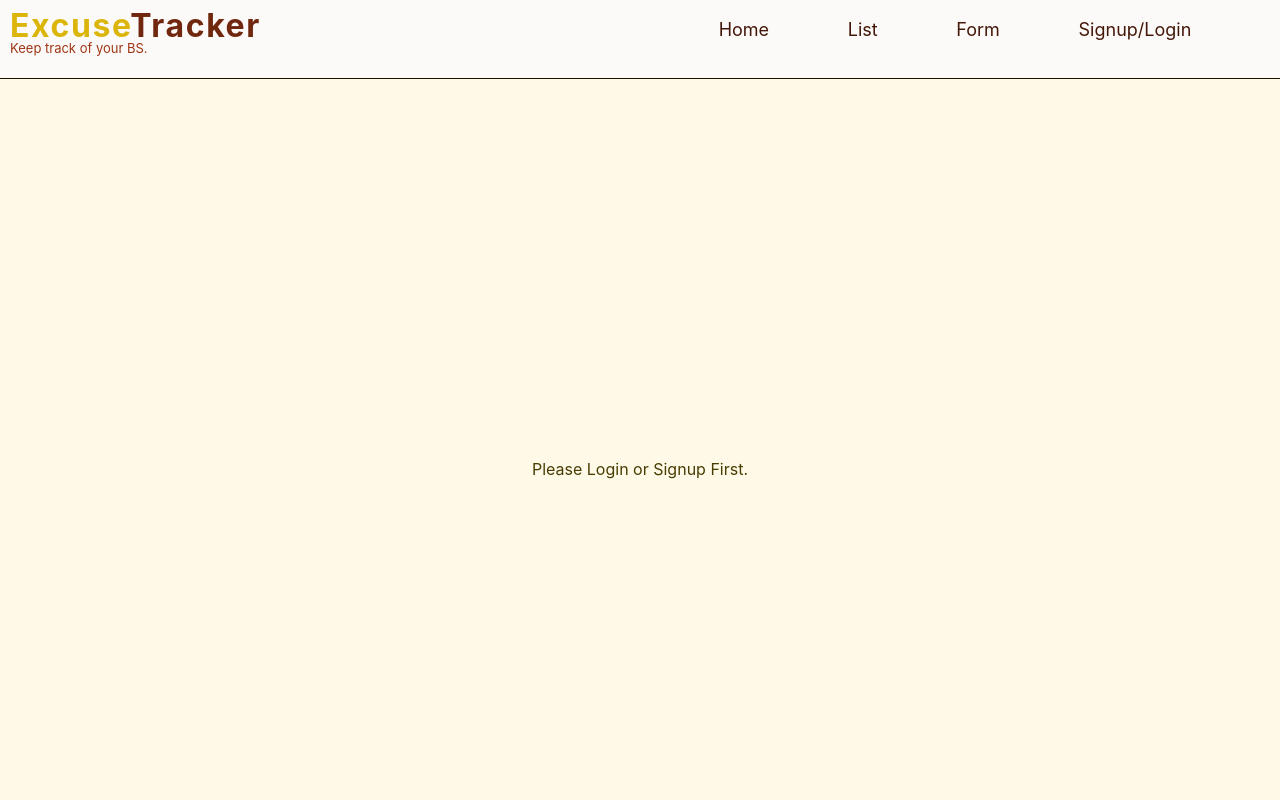
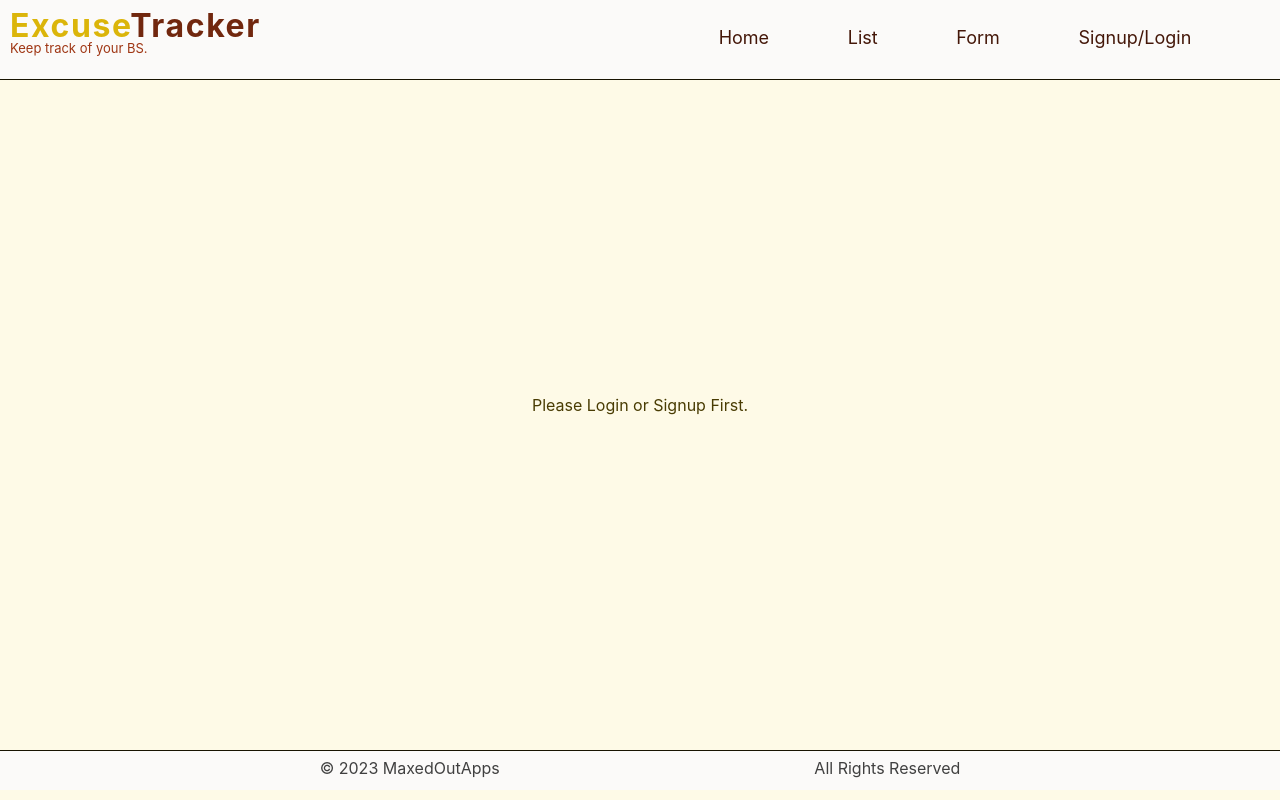
Before and after one commit to MXMaddux/excuse-tracker, a React (Create React App) app: page /scenarios in a window 1280 px wide. Shown: the top 800 px of the page. Built offline with nearby package versions, Linux system fonts and the light colour scheme.

Commit message:
redid ScenarioList for bigger displays

```diff
--- a/package.json
+++ b/package.json
@@ -10,6 +10,7 @@
     "firebase": "^10.5.0",
     "react": "^18.2.0",
     "react-dom": "^18.2.0",
+    "react-icons": "^4.12.0",
     "react-navigation": "^5.0.0",
     "react-router-dom": "^6.16.0",
     "react-scripts": "5.0.1",
--- a/src/components/AuthReg.js
+++ b/src/components/AuthReg.js
@@ -47,12 +47,12 @@ export const AuthReg = () => {
               </form>
               <div className="already-registered">
                 Already registered?{" "}
-                <button
+                {/* <button
                   className="btn btn-register"
                   onClick={() => navigate("/signin")}
-                >
-                  Sign In
-                </button>
+                >Sign In
+                  </button> */}
+                <a href="/signin">Sign In</a>
               </div>
             </div>
           </div>
@@ -72,15 +72,16 @@ const Wrapper = styled.section`
   }
 
   a {
-    color: var(--clr-secondary-4);
+    color: var(--clr-primary-3);
   }
 
   a:hover {
-    color: var(--clr-secondary-6);
+    color: var(--clr-secondary-5);
   }
 
   .already-registered {
     display: flex;
+    flex-direction: column;
     justify-content: space-between;
     margin-top: 0.5rem;
   }
--- a/src/components/AuthSign.js
+++ b/src/components/AuthSign.js
@@ -23,7 +23,6 @@ export const AuthSign = () => {
           <div className="container">
             <div className="sign-in">
               <h4>Sign In</h4>
-
               <form
                 onSubmit={(e) => {
                   e.preventDefault();
@@ -70,6 +69,7 @@ export const AuthSign = () => {
                   Sign In with Google
                 </button>
               </form>
+              <p>Don't have an account?</p> <a href="/register">Register</a>
             </div>
           </div>
         )}
@@ -86,6 +86,16 @@ const Wrapper = styled.section`
     /* flex-direction: column; */
     justify-content: center;
     align-items: center;
+  }
+
+  a {
+    color: var(--clr-primary-3);
+    margin-top: -1rem;
+  }
+
+  a:hover {
+    color: var(--clr-secondary-5);
+    transition: var(--transition);
   }
 
   button {
--- a/src/components/ExcuseList.js
+++ b/src/components/ExcuseList.js
@@ -1,13 +1,29 @@
 import React, { useContext } from "react";
 import styled from "styled-components";
 import { ScenarioContext } from "../store/scenario-context";
+import { AuthContext } from "../store/auth-context";
+import { FaSearch, FaTrashAlt, FaEdit } from "react-icons/fa";
+import { Link } from "react-router-dom";
+
 const ExcuseList = ({ scenario }) => {
   const { deleteExcuse } = useContext(ScenarioContext);
 
   const excuses = scenario?.excuses || [];
 
+  const { user } = useContext(AuthContext);
+
+  if (!user) {
+    return (
+      <Wrapper>
+        <div className="container-no-user">
+          <p>Please sign in or register first.</p>
+        </div>
+      </Wrapper>
+    );
+  }
+
   return (
-    <Wrapper>
+    <Wrapper className="jerk">
       <div className="container">
         <div className="title">
           <h5>Past Excuses:</h5>
@@ -26,13 +42,18 @@ const ExcuseList = ({ scenario }) => {
                 <p className="excuse-used">
                   Given To: <span>{excuse.givenTo}</span>
                 </p>
-                <button
+                {/* <button
                   className="btn btn-delete"
                   onClick={() => deleteExcuse(scenario.id)}
                 >
                   Delete Excuse
-                </button>
-
+                </button> */}
+                <Link
+                  onClick={() => deleteExcuse(scenario.id)}
+                  className="delete-link"
+                >
+                  <FaTrashAlt />
+                </Link>
               </div>
             ))
           ) : (
@@ -46,41 +67,49 @@ const ExcuseList = ({ scenario }) => {
 
 export default ExcuseList;
 
-const Wrapper = styled.div`
+const Wrapper = styled.section`
   display: flex;
-  flex-direction: column;
-  margin-top: 20px;
+  /* flex-direction: column; */
   width: 100%;
-  align-items: start;
-  padding: 0px 30px 30px 40px;
-
-  .btn-delete {
-    width: 160px;
-    margin-bottom: 1rem;
-    background-color: var(--clr-secondary-3);
-  }
-
-  .btn-delete:hover {
-    background-color: var(--clr-secondary-5);
-  }
+  /* justify-content: space-between; */
 
   .container {
     display: flex;
     flex-direction: column;
     width: 100%;
+    height: 100%;
+    justify-content: space-between;
+    padding: 0.5rem 0;
+  }
+
+  .container-no-user {
+    display: flex;
+    flex-direction: column;
     justify-content: center;
-    padding: 0 40px;
+    align-items: center;
+    width: 330px;
+    height: 100%;
+  }
+
+  .delete-link {
+    color: var(--clr-primary-4);
+  }
+
+  .delete-link:hover {
+    color: var(--clr-primary-5);
   }
 
   h5 {
-    color: var(--clr-primary-4);
+    color: var(--clr-primary-2);
+    text-transform: uppercase;
   }
-.excuse {
-  display: flex;
-  flex-direction: column;
-  justify-content: center;
-  align-items: center;
-}
+  .excuse {
+    display: flex;
+    justify-content: space-between;
+    align-items: center;
+    background-color: var(--clr-secondary-10);
+    padding: 0 0.75rem;
+  }
 
   .excuse-used {
     color: var(--clr-primary-3);
@@ -95,7 +124,6 @@ const Wrapper = styled.div`
   }
 
   .excuses {
-
   }
 
   hr {
@@ -106,14 +134,17 @@ const Wrapper = styled.div`
 
   p {
     color: var(--clr-primary-2);
-    font-size: 13px;
+    font-size: 1rem;
     margin-bottom: 5px;
   }
   p span {
     margin-left: 5px;
   }
 
+  .title {
+    background-color: var(--clr-secondary-10);
+  }
+
   @media (max-width: 400px) {
-
   }
 `;
--- a/src/components/Footer.js
+++ b/src/components/Footer.js
@@ -1,29 +1,32 @@
-import React from 'react'
+import React from "react";
 import styled from "styled-components";
 
 const Footer = () => {
   return (
     <Wrapper>
       <div className="copyright">
-        <p>&#169; <span>{new Date().getFullYear()}</span> MaxedOutApps</p>
+        <p>
+          &#169; <span>{new Date().getFullYear()}</span> MaxedOutApps
+        </p>
         <p> All Rights Reserved</p>
       </div>
     </Wrapper>
-  )
-}
+  );
+};
 
-export default Footer
+export default Footer;
 
 const Wrapper = styled.footer`
   width: 100%;
-height: 40px;
+  height: 2.5rem;
   background: #fbfaf9;
   border-top: 1px solid var(--clr-primary-1);
   padding: 5px;
+  z-index: 3;
 
   .copyright {
     display: flex;
     justify-content: space-evenly;
     align-items: center;
   }
-`
+`;
--- a/src/components/Navbar.js
+++ b/src/components/Navbar.js
@@ -48,6 +48,7 @@ const Wrapper = styled.div`
   width: 100%;
   height: 79px;
   background: var(--clr-white);
+  z-index: 3;
 
   h3 {
     color: var(--clr-primary-5);
@@ -68,40 +69,42 @@ const Wrapper = styled.div`
   .main {
     display: flex;
     width: 100%;
-    height: 100%;
+    /* height: 100%; */
+    height: 5rem;
     background-color: #fbfaf9;
     border-bottom: 1px solid var(--clr-primary-1);
     padding: 10px;
     justify-content: space-between;
     align-items: center;
-    z-index: 1;
   }
   .nav {
     display: flex;
     width: 50%;
     justify-content: space-evenly;
+    align-items: center;
+    margin-top: 1rem;
   }
   .slogan {
     font-size: 13px;
     color: var(--clr-secondary-4);
   }
-  @media (max-width: 800px) {
+  @media (max-width: 1092px) {
     .main {
       display: flex;
       flex-direction: column;
       margin: auto;
-      height: 129px;
+      height: 7rem;
       z-index: 1;
     }
     .logo {
       display: flex;
       margin: auto;
     }
-    /* .nav {
+    .nav {
       display: flex;
-      margin: auto;
+      margin-top: -1rem;
       justify-content: space-around;
-    } */
+    }
   }
 `;
 
--- a/src/components/ScenarioList.js
+++ b/src/components/ScenarioList.js
@@ -3,6 +3,8 @@ import ExcuseList from "./ExcuseList"; // Import ExcuseList
 import styled from "styled-components";
 import { ScenarioContext } from "../store/scenario-context";
 import { AuthContext } from "../store/auth-context";
+import { FaSearch, FaTrashAlt, FaEdit } from "react-icons/fa";
+import { Link } from "react-router-dom";
 
 const ScenarioList = ({ onAddExcuse }) => {
   const {
@@ -46,13 +48,7 @@ const ScenarioList = ({ onAddExcuse }) => {
               value={searchTerm}
               onChange={(e) => setSearchTerm(e.target.value)}
             />
-            <button
-              className="btn btn-search"
-              type="submit"
-              onClick={searchScenarios}
-            >
-              Search
-            </button>
+            <FaSearch onClick={searchScenarios} className="fa-search" />
           </form>
         </div>
         {scenariosList.length > 0 ? (
@@ -60,28 +56,18 @@ const ScenarioList = ({ onAddExcuse }) => {
             return (
               <div className="container-scenario" key={index}>
                 <div className="scenario">
-                  <h4>Scenario: </h4>
+                  <p className="p">Scenario: </p>
                   <p className="p-scenario">
                     <span>{scenario.scenario}</span>
                   </p>
-                  <button
-                    className="btn btn-delete-scenario"
-                    onClick={() => deleteScenario(scenario.id)}
-                  >
-                    Delete Scenario
-                  </button>
-                  <button
-                    onClick={() => {
-                      console.log(`Editing scenario with id of ${scenario.id}`);
-                      setEditingScenarioId(scenario.id);
-                    }}
-                  ></button>
-                  <button
-                    className="btn btn-edit-scenario"
-                    onClick={() => setEditingScenarioId(scenario.id)}
-                  >
-                    Edit Scenario
-                  </button>
+                  <div className="button-div">
+                    <Link onClick={() => deleteScenario(scenario.id)}>
+                      <FaTrashAlt className="icon-trash" />
+                    </Link>
+                    <Link onClick={() => setEditingScenarioId(scenario.id)}>
+                      <FaEdit className="icon-edit" />
+                    </Link>
+                  </div>
                 </div>
                 {editingScenarioId === scenario.id && (
                   <form
@@ -108,12 +94,14 @@ const ScenarioList = ({ onAddExcuse }) => {
             );
           })
         ) : (
+          <Wrapper>
             <p>
               No scenarios added yet. Fill out the{" "}
               <span>
                 <a href="/scenarioform">form</a>
               </span>
             </p>
+          </Wrapper>
         )}
       </div>
     </Wrapper>
@@ -126,12 +114,11 @@ const Wrapper = styled.section`
   display: flex;
   flex-direction: column;
   width: 100%;
-  height: calc(100vh - 79 - 40);
-  /* height: 100vh; */
-  padding-bottom: 3rem;
-  overflow-y: scroll;
+  height: 100%;
+  overflow-y: auto;
   justify-content: center;
   align-items: center;
+
   a {
     color: var(--clr-primary-5);
     font-weight: bold;
@@ -140,47 +127,64 @@ const Wrapper = styled.section`
     color: var(--clr-secondary-5);
     transition: var(--transition);
   }
-  .btn-delete-scenario {
-    width: 160px;
-    background-color: var(--clr-primary-3);
-    margin-bottom: 5px;
-  }
-
-  .btn-delete-scenario:hover {
-    background-color: var(--clr-primary-5);
-    transition: var(--transition);
-  }
-  .btn-edit-scenario {
-    width: 160px;
-    background-color: var(--clr-primary-2);
-  }
-
-  .btn-edit-scenario:hover {
-    background-color: var(--clr-secondary-3);
-    transition: var(--transition);
-  }
-
-  .btn-search {
-    width: 160px;
-    margin-left: 20px;
-  }
-
-  .btn-search:hover {
-    background-color: var(--clr-secondary-5);
-    transition: var(--transition);
-  }
 
   .container-scenario {
     display: flex;
-    width: 80%;
+    flex-direction: column;
+    width: 90%;
+    height: 100%;
     border-bottom: 3px solid var(--clr-secondary-2);
+    justify-content: space-between;
+  }
+
+  .fa-search {
+    color: var(--clr-primary-4);
+    border: 2px solid black;
+    border-left: none;
+    height: 1.5rem;
+    width: 1.5rem;
+    background-color: white;
+  }
+
+  .fa-search:hover {
+    cursor: pointer;
+    color: var(--clr-secondary-4);
+  }
+
+  form {
+    display: flex;
     justify-content: center;
-    padding: 0 20px;
+    align-items: center;
   }
 
   h4 {
     color: var(--clr-primary-3);
     text-decoration: 3px underline var(--clr-secondary-4);
+  }
+
+  .icon-edit {
+    color: var(--clr-secondary-4);
+    font-size: large;
+  }
+
+  .icon-edit:hover {
+    color: var(--clr-secondary-5);
+  }
+
+  .icon-trash {
+    margin-right: 0.5rem;
+    color: var(--clr-primary-4);
+    font-size: large;
+  }
+
+  .icon-trash:hover {
+    color: var(--clr-primary-5);
+  }
+
+  input {
+    height: 24px;
+    padding: 2px;
+    border-right: none;
   }
   .main {
     display: flex;
@@ -190,15 +194,14 @@ const Wrapper = styled.section`
     justify-content: center;
     align-items: center;
     padding: 10px;
-    overflow-y: scroll;
   }
 
   .main-2 {
     display: flex;
     justify-content: center;
     align-items: center;
-    width: 80%;
-    height: 100vh;
+    width: 100%;
+    height: calc(100vh - 129px);
   }
 
   .main-2 p {
@@ -213,41 +216,55 @@ const Wrapper = styled.section`
     align-items: center;
   }
 
+  .p {
+    font-size: 1rem;
+    font-weight: 700;
+    color: var(--clr-secondary-5);
+    text-transform: uppercase;
+    text-decoration: underline;
+    margin-top: 0.85rem;
+  }
+
   .p-scenario {
     color: var(--clr-primary-7);
-    font-size: 16px;
-    font-weight: bold;
-    text-transform: uppercase;
+    font-size: 1rem;
+    font-weight: 400;
+    text-transform: capitalize;
+    margin-top: 0.85rem;
   }
 
   .scenario {
     display: flex;
-    flex-direction: column;
     align-items: center;
-    /* gap: 40px; */
-    width: 50%;
-    margin: 0 auto;
-    padding: 20px 40px 40px 40px;
+    justify-content: space-between;
+    width: 100%;
+    height: 2rem;
+    max-width: 1192px;
     color: var(--clr-primary-4);
+    padding: 0 0.75rem;
+
+    background-color: var(--clr-grey-10);
   }
   .scenario span {
-    color: var(--clr-secondary-4);
+    color: var(--clr-primary-3);
   }
 
   .search {
     display: flex;
     width: 80%;
+    height: 100%;
     /* margin: auto; */
     justify-content: center;
     padding-bottom: 10px;
   }
 
-  @media (max-width: 800px) {
+  @media (max-width: 1092px) {
     .main {
-      max-height: calc(100% - 139px - 40px);
+      max-height: calc(100% - 7rem - 40px);
       display: flex;
       justify-content: center;
       align-items: center;
+      margin-top: 1rem;
     }
   }
   @media (max-width: 400px) {
--- a/src/index.css
+++ b/src/index.css
@@ -1,14 +1,21 @@
 body {
   margin: 0;
-  font-family: -apple-system, BlinkMacSystemFont, 'Segoe UI', 'Roboto', 'Oxygen',
-    'Ubuntu', 'Cantarell', 'Fira Sans', 'Droid Sans', 'Helvetica Neue',
+  font-family: -apple-system, BlinkMacSystemFont, "Segoe UI", "Roboto", "Oxygen",
+    "Ubuntu", "Cantarell", "Fira Sans", "Droid Sans", "Helvetica Neue",
     sans-serif;
   -webkit-font-smoothing: antialiased;
   -moz-osx-font-smoothing: grayscale;
 }
 
+body,
+html {
+  height: 100%;
+  margin: 0;
+  padding: 0;
+}
+
 code {
-  font-family: source-code-pro, Menlo, Monaco, Consolas, 'Courier New',
+  font-family: source-code-pro, Menlo, Monaco, Consolas, "Courier New",
     monospace;
 }
 /*
@@ -84,8 +91,8 @@ Global Styles
   box-sizing: border-box;
 }
 body {
-  font-family: -apple-system, BlinkMacSystemFont, 'Segoe UI', Roboto, Oxygen,
-    Ubuntu, Cantarell, 'Open Sans', 'Helvetica Neue', sans-serif;
+  font-family: -apple-system, BlinkMacSystemFont, "Segoe UI", Roboto, Oxygen,
+    Ubuntu, Cantarell, "Open Sans", "Helvetica Neue", sans-serif;
   background: var(--clr-primary-10);
   color: var(--clr-grey-1);
   line-height: 1.5;
--- a/src/pages/Scenarios.js
+++ b/src/pages/Scenarios.js
@@ -2,11 +2,7 @@ import React from "react";
 import ScenarioList from "../components/ScenarioList";
 
 const Scenarios = ({ onAddExcuse }) => {
-  return (
-    <div>
-      <ScenarioList onAddExcuse={onAddExcuse} />
-    </div>
-  );
+  return <ScenarioList onAddExcuse={onAddExcuse} />;
 };
 
 export default Scenarios;
```
Also changed, not shown: 1 other file (tests, documents, lock files or other folders). Lines whose indentation alone changed are shown as unchanged.
